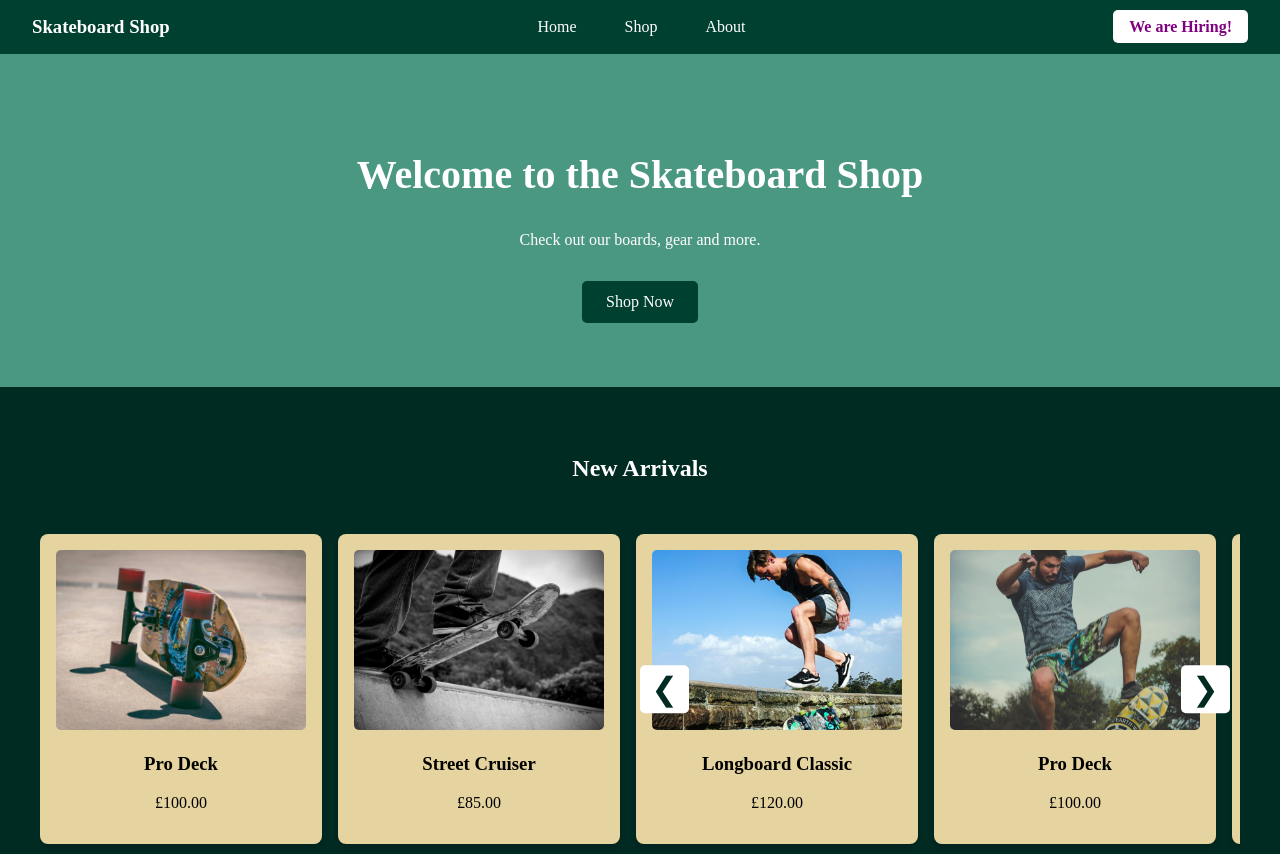
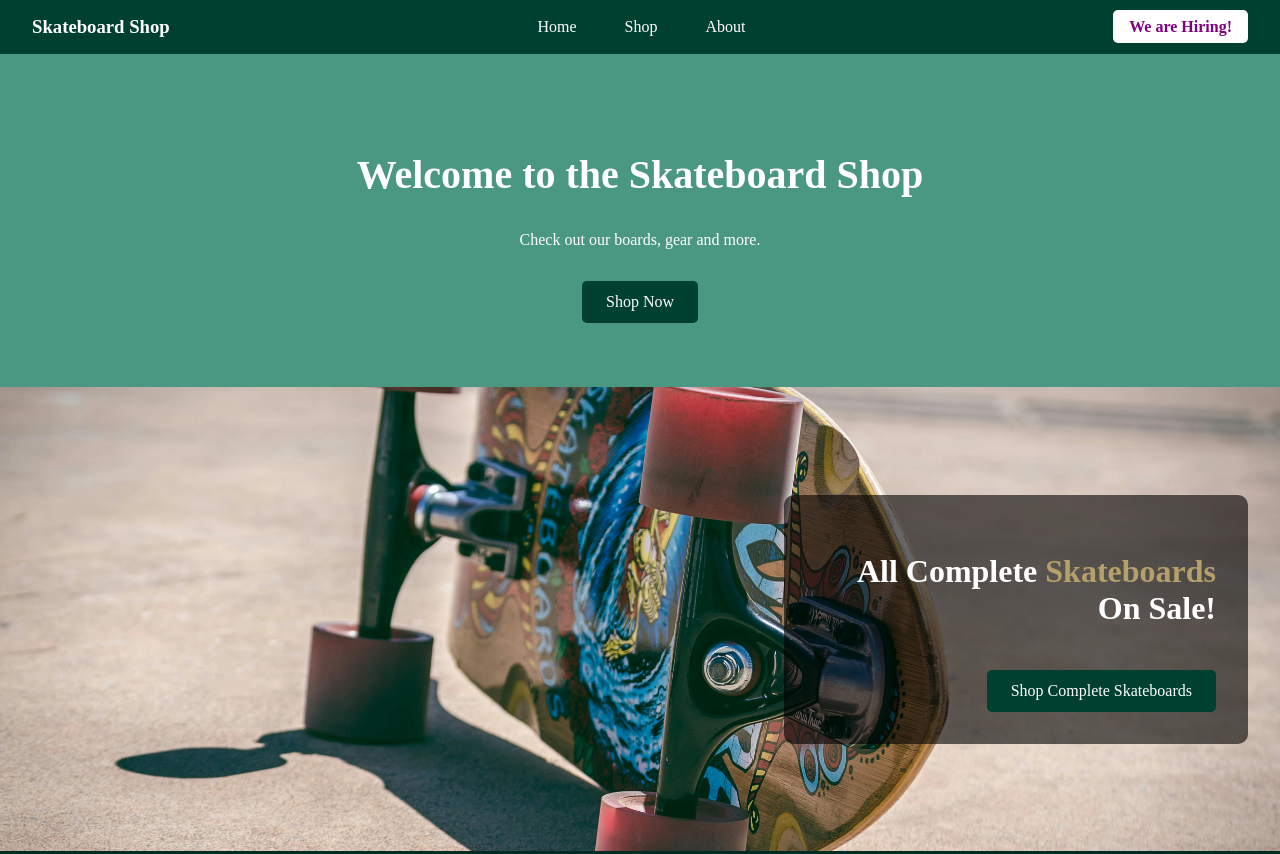
Before and after one commit to JamesLukeD/web-design-gallery, a plain HTML site: page skate.html in a window 1280 px wide. Shown: the top 854 px of the page. Drawn offline with Linux system fonts and the light colour scheme; grey boxes are pictures that could not be loaded.

Commit message:
initial commit

```diff
--- a/skate.html
+++ b/skate.html
@@ -5,11 +5,10 @@
     <meta name="viewport" content="width=device-width, initial-scale=1.0" />
     <title>Contact Form</title>
     <style>
-
-    body {
+      body {
         padding: 0%;
         margin: 0%;
-    }
+      }
 
       /* Navigation Section */
 
@@ -84,6 +83,51 @@
         border-radius: 4px;
       }
 
+      /* Sliding Hero */
+
+      .sliding-hero {
+        height: 400px;
+        background-size: cover;
+        background-position: center;
+        display: flex;
+        align-items: center;
+        justify-content: flex-end;
+        padding: 2rem;
+        color: white;
+        position: relative;
+      }
+
+      .sliding-text {
+        background: rgba(0, 0, 0, 0.6);
+        padding: 2rem;
+        border-radius: 10px;
+        max-width: 400px;
+        text-align: right;
+      }
+
+      .sliding-text h2 {
+        font-size: 2rem;
+        font-weight: 700;
+      }
+
+      .sliding-text span {
+        color: #b59f6a;
+      }
+
+      .promo-btn {
+        background-color: #004030;
+        color: white;
+        padding: 0.75rem 1.5rem;
+        text-decoration: none;
+        border-radius: 5px;
+        margin-top: 1rem;
+        display: inline-block;
+      }
+
+      .promo-btn:hover {
+        background-color: #002820;
+      }
+
       /* Product Layout Cards */
 
       .products {
@@ -143,6 +187,10 @@
         border-radius: 5px;
       }
 
+      #prevBtn {
+        left: 10px;
+      }
+
       #nextBtn {
         right: 10px;
       }
@@ -151,9 +199,7 @@
 
       .testimonials h2 {
         color: black;
-        font-family: 'Courier New', Courier, monospace;
-        font-size: xx-large;
-
+        font-size: x-large;
       }
 
       .testimonials p {
@@ -166,7 +212,6 @@
         padding: 4rem 1rem;
         text-align: center;
       }
-
 
       .testimonial-grid {
         display: flex;
@@ -224,6 +269,24 @@
         background-color: black;
         color: white;
       }
+
+      /* Mobile Responsive */
+
+      @media (max-width: 768px) {
+        .hero h1 {
+          font-size: 1.8rem;
+        }
+
+        .sliding-text {
+          max-width: 90%;
+          padding: 1rem;
+        }
+
+        .menu {
+          flex-direction: column;
+          gap: 1rem;
+        }
+      }
     </style>
   </head>
   <body>
@@ -251,6 +314,14 @@
       <h1>Welcome to the Skateboard Shop</h1>
       <p>Check out our boards, gear and more.</p>
       <a href="#" class="button">Shop Now</a>
+    </section>
+
+    <!-- Sliding Promo Hero Section -->
+    <section class="sliding-hero" id="promoHero">
+      <div class="sliding-text">
+        <h2>All Complete <span>Skateboards</span> On Sale!</h2>
+        <a href="#" class="promo-btn">Shop Complete Skateboards</a>
+      </div>
     </section>
 
     <!-- Product Layout Cards-->
@@ -339,7 +410,7 @@
     <!-- Footer -->
 
     <footer>
-      <p>@ 2025 Skateboard Shop</p>
+      <p>© 2025 Skateboard Shop - Rights Reserved James Dagless</p>
     </footer>
     <script>
       const track = document.getElementById("sliderTrack");
@@ -356,5 +427,24 @@
         track.scrollBy({ left: -scrollAmount, behavior: "smooth" });
       });
     </script>
+
+    <script>
+      const slidingHero = document.getElementById("promoHero");
+      const heroImages = [
+        "assets/skateboardShop/pexels-chloekalaartist-1004656.jpg",
+        "assets/skateboardShop/pexels-messalaciulla-1018484.jpg",
+        "assets/skateboardShop/pexels-messalaciulla-1018484.jpg",
+      ];
+
+      let current = 0;
+
+      function updateHeroBackground() {
+        slidingHero.style.backgroundImage = `url('${heroImages[current]}')`;
+        current = (current + 1) % heroImages.length;
+      }
+
+      updateHeroBackground(); // Set initial image
+      setInterval(updateHeroBackground, 5000); // Switch every 5 sec
+    </script>
   </body>
 </html>
```
